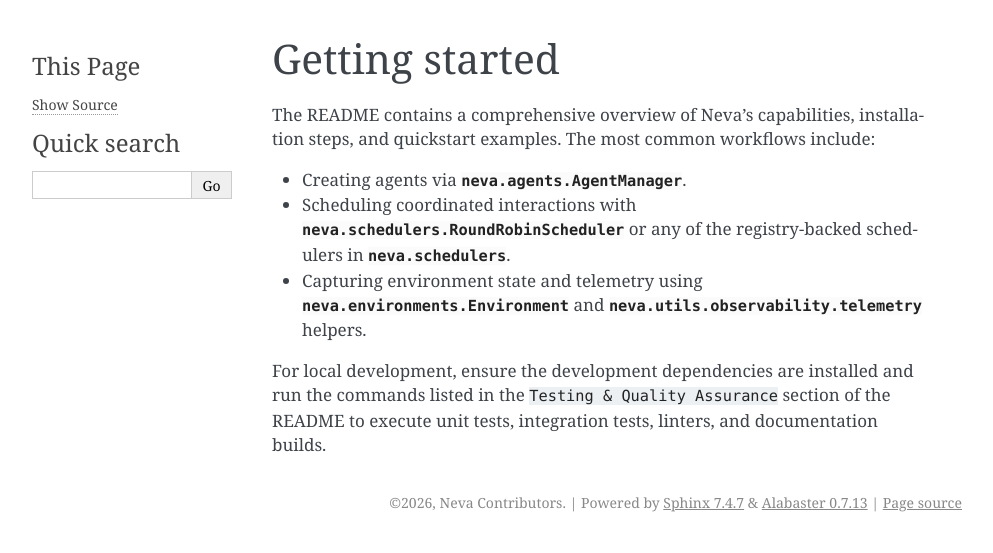
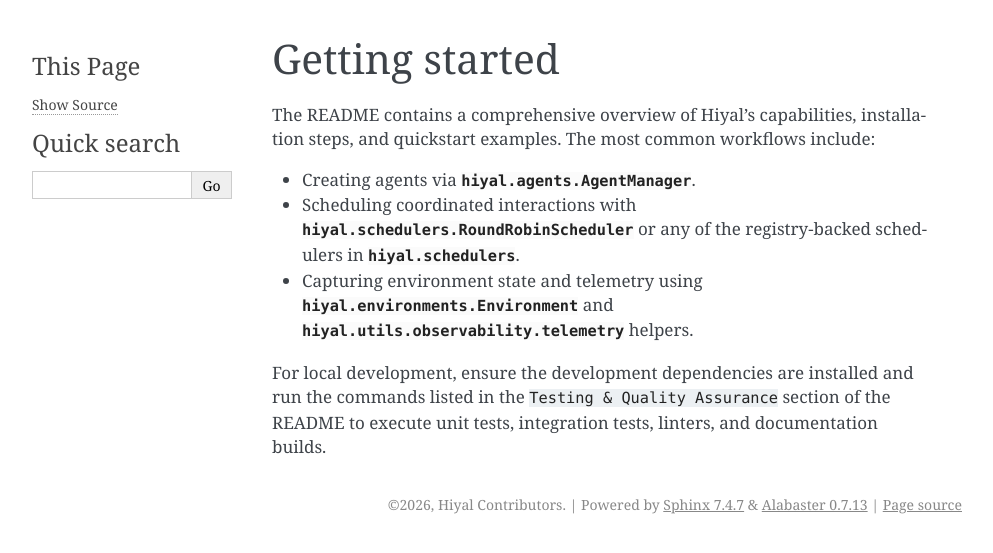
Before and after one commit to davletovb/neva, a Sphinx documentation site: the page built from docs/getting_started.rst, in a window 1280 px wide. Shown: the top 553 px of the page, without its empty margins (148-1141 px from the left). Built offline with Sphinx 7.4.7, drawn with Linux system fonts in a browser that asks for light colours.

Commit message:
Rebrand package metadata, CI, README and documentation

```diff
--- a/docs/conf.py
+++ b/docs/conf.py
@@ -1,4 +1,4 @@
-"""Sphinx configuration for the Neva documentation."""
+"""Sphinx configuration for the Hiyal documentation."""
 
 from __future__ import annotations
 
@@ -11,13 +11,13 @@ ROOT = os.path.abspath(os.path.join(os.path.dirname(__file__), ".."))
 if ROOT not in sys.path:
     sys.path.insert(0, ROOT)
 
-project = "Neva"
-author = "Neva Contributors"
+project = "Hiyal"
+author = "Hiyal Contributors"
 current_year = datetime.datetime.now().year
 copyright = f"{current_year}, {author}"
 
 try:
-    release = metadata.version("neva")
+    release = metadata.version("hiyal")
 except (
     metadata.PackageNotFoundError
 ):  # pragma: no cover - metadata unavailable when building locally
--- a/docs/getting_started.rst
+++ b/docs/getting_started.rst
@@ -1,14 +1,14 @@
 Getting started
 ===============
 
-The README contains a comprehensive overview of Neva's capabilities, installation
+The README contains a comprehensive overview of Hiyal's capabilities, installation
 steps, and quickstart examples. The most common workflows include:
 
-* Creating agents via :class:`neva.agents.AgentManager`.
-* Scheduling coordinated interactions with :class:`neva.schedulers.RoundRobinScheduler`
-  or any of the registry-backed schedulers in :mod:`neva.schedulers`.
-* Capturing environment state and telemetry using :class:`neva.environments.Environment`
-  and :mod:`neva.utils.observability.telemetry` helpers.
+* Creating agents via :class:`hiyal.agents.AgentManager`.
+* Scheduling coordinated interactions with :class:`hiyal.schedulers.RoundRobinScheduler`
+  or any of the registry-backed schedulers in :mod:`hiyal.schedulers`.
+* Capturing environment state and telemetry using :class:`hiyal.environments.Environment`
+  and :mod:`hiyal.utils.observability.telemetry` helpers.
 
 For local development, ensure the development dependencies are installed and run the
 commands listed in the ``Testing & Quality Assurance`` section of the README to execute
--- a/docs/index.rst
+++ b/docs/index.rst
@@ -1,7 +1,7 @@
-Welcome to Neva's documentation!
+Welcome to Hiyal's documentation!
 =================================
 
-Neva provides modular building blocks for orchestrating large-language-model agents,
+Hiyal provides modular building blocks for orchestrating large-language-model agents,
 environments, tools, schedulers, and observability utilities. This documentation offers
 a high-level overview of the project along with API references generated directly from
 the source code.
```
Also changed, not shown: CONTRIBUTING.md (+12 -12 lines), README.md (+22 -22 lines), docs/reference.rst (+6 -6 lines), pyproject.toml (+13 -13 lines), .pre-commit-config.yaml, 3 other files.
